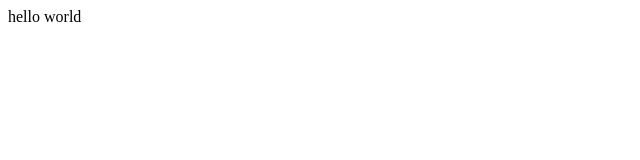
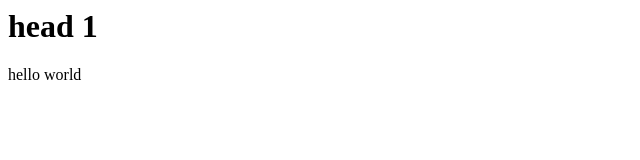
Before and after one commit to waseetshaik/newyear-git, a plain HTML site: page index.html in a window 1280 px wide. Shown: the whole page, without its empty margins (0-640 px from the left). Drawn offline with Linux system fonts and the light colour scheme.

Commit message:
modified html

```diff
--- a/index.html
+++ b/index.html
@@ -1 +1,2 @@
+<h1>head 1</h1>
 <p>hello world</p>
```
